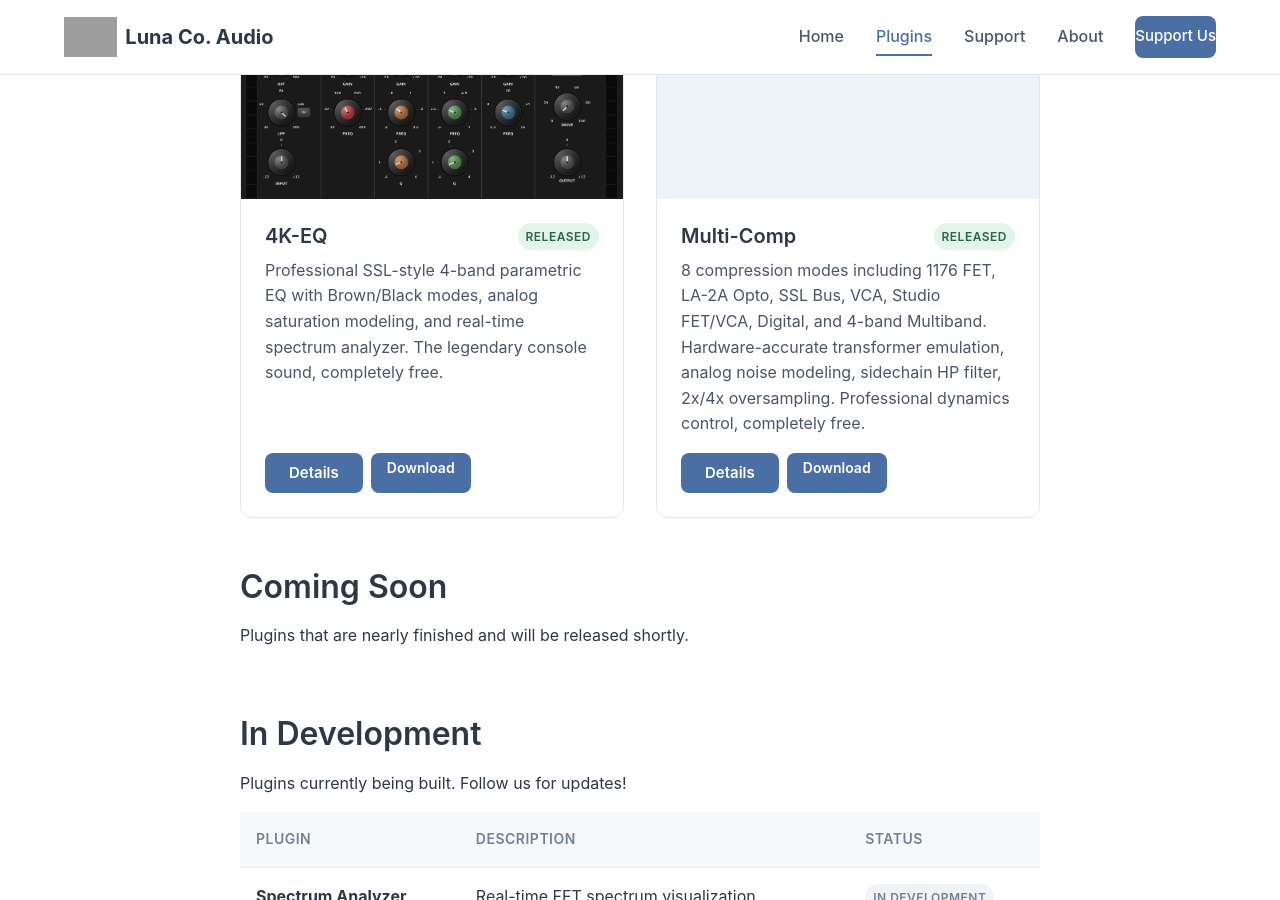
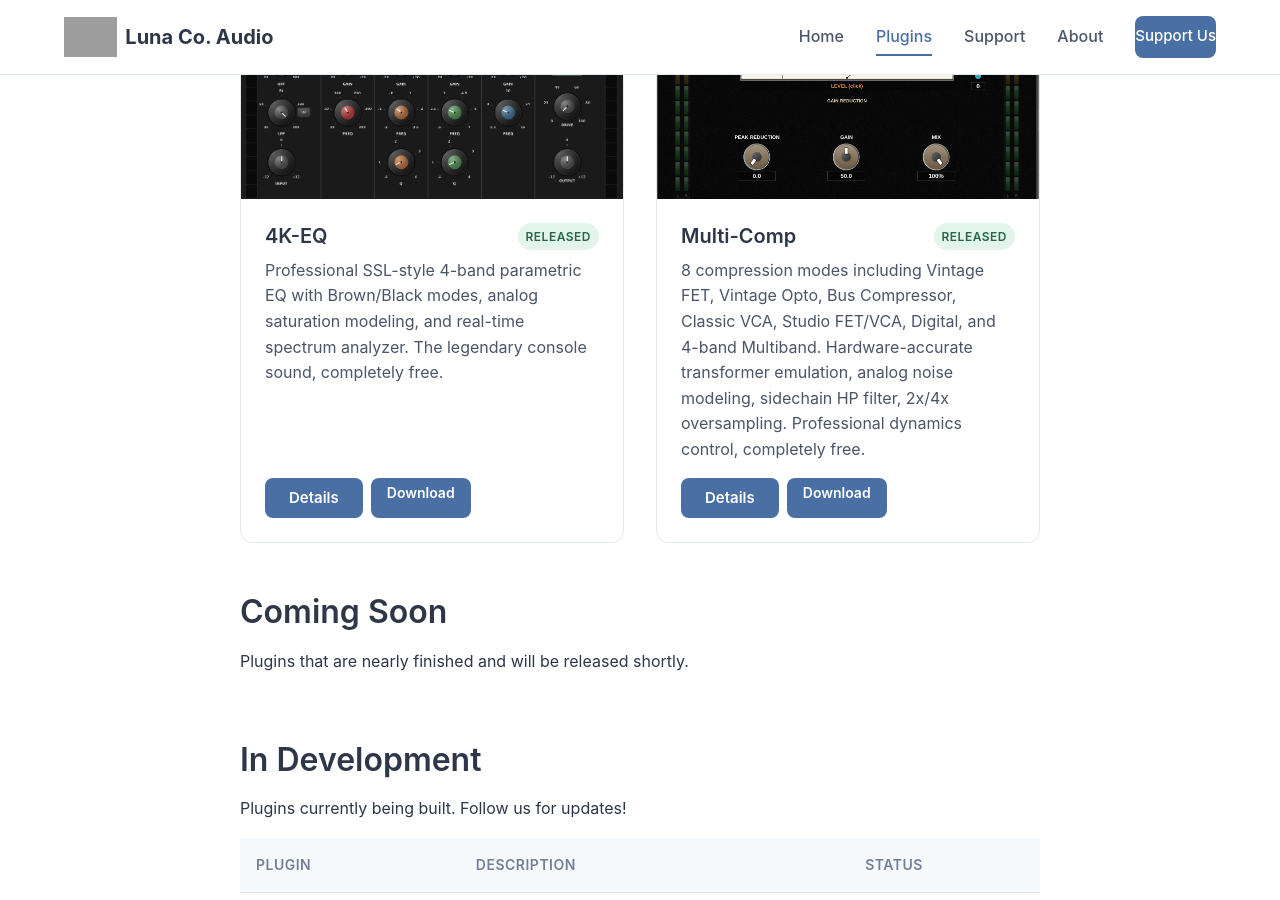
Before and after one commit to dusk-audio/dusk-audio.github.io, a Jekyll site: the page built from plugins/index.md, in a window 1280 px wide and 900 px high, scrolled down 509 px. Built offline with Jekyll 4.4.1, drawn with Linux system fonts in a browser that asks for light colours; grey boxes are pictures that could not be loaded.

Commit message:
Add Multi-Comp screenshot for plugins listing page
- Copy vintage-opto.png as multi-comp-screenshot.png for listing
- Remove brand names from plugins.yml description

```diff
--- a/_data/plugins.yml
+++ b/_data/plugins.yml
@@ -19,7 +19,7 @@
 - name: "Multi-Comp"
   slug: "multi-comp"
   tagline: "Multi-mode dynamics compressor"
-  description: "8 compression modes including 1176 FET, LA-2A Opto, SSL Bus, VCA, Studio FET/VCA, Digital, and 4-band Multiband. Hardware-accurate transformer emulation, analog noise modeling, sidechain HP filter, 2x/4x oversampling. Professional dynamics control, completely free."
+  description: "8 compression modes including Vintage FET, Vintage Opto, Bus Compressor, Classic VCA, Studio FET/VCA, Digital, and 4-band Multiband. Hardware-accurate transformer emulation, analog noise modeling, sidechain HP filter, 2x/4x oversampling. Professional dynamics control, completely free."
   status: "released"
   featured: true
   version: "1.0.0"
```
Also changed, not shown: assets/images/plugins/multi-comp-screenshot.png (added).
